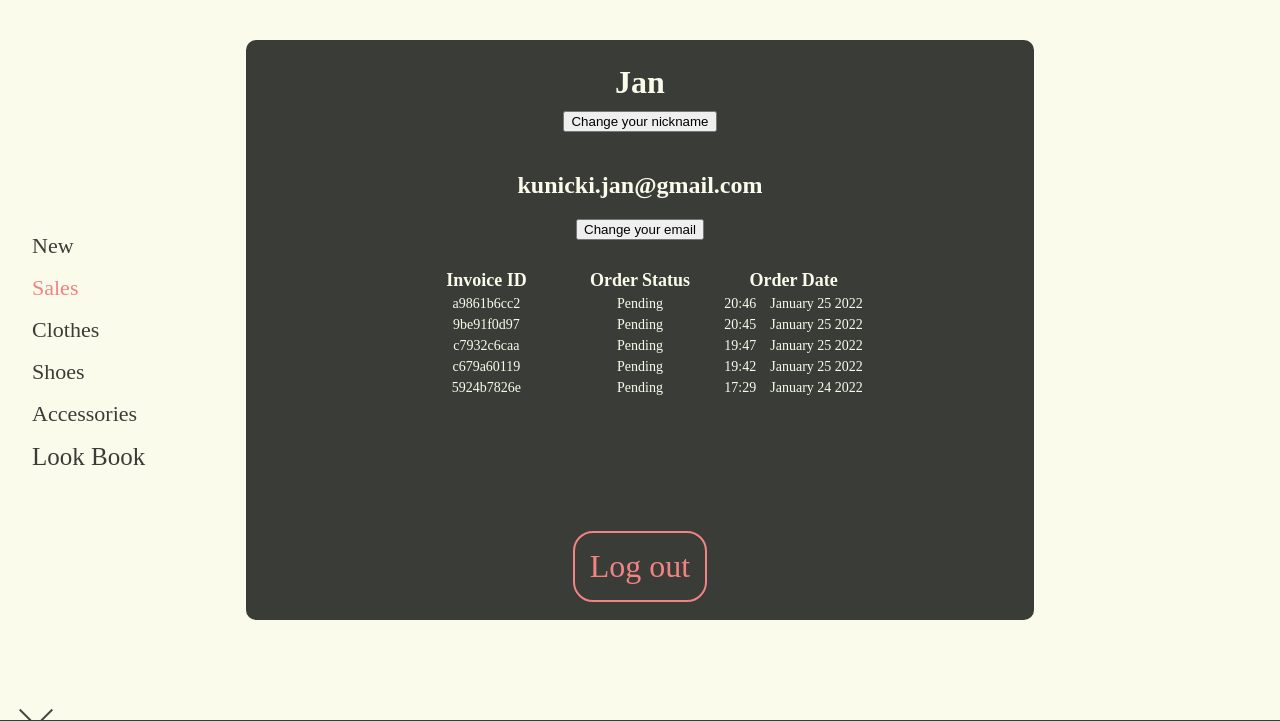
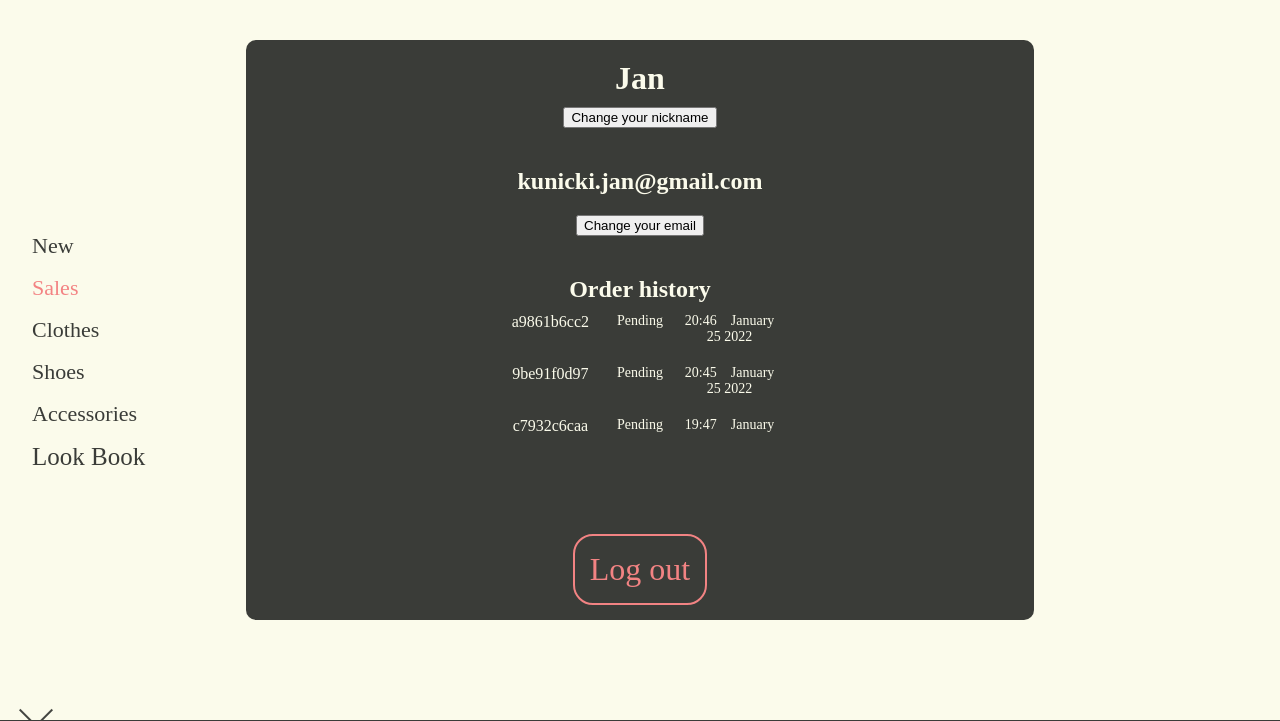
Before and after one commit to KrukowskiJ/Python_Project, a Flask app: page /user in a window 1280 px wide. Shown: the part 80-801 px from the top of the page. Run offline with Flask 2, Linux system fonts and the light colour scheme; a user stored in the database is signed in; data comes from the database, SQL or seed files in the repository; both versions use the stored data as it was after the commit; style sheets or scripts are compiled from the project's sources.

Commit message:
update user orders history view

```diff
--- a/flaskr/static/css/profile.css
+++ b/flaskr/static/css/profile.css
@@ -63,26 +63,26 @@
 
 .flex-container {
   display: flex;
-  flex-direction: row;
-  flex-wrap: nowrap;
-  justify-content: center;
-  align-items: center;
-  align-content: center;
-  text-align: center;
-  color: #FBFBEB;
-  font-weight: 600;
-  font-size: 18px;
-  margin: 30px;
+  flex-direction: column;
+  overflow: auto;
+  height:20vh;
+
+}
+
+.flex-container::-webkit-scrollbar{
+  display: none;
 }
 
 .flex-items {
-  width: 12vw;
+  width: 7vw;
   color: #FBFBEB;
+    justify-content: center;
+  align-items: center;
+  text-align: center;
 }
 .flex-items p {
   font-size: 14px;
   font-weight: 200;
-  margin: 5px 0px;
+  margin: 10px 0px;
 }
-
 /*# sourceMappingURL=profile.css.map */
--- a/flaskr/static/css/profile.scss
+++ b/flaskr/static/css/profile.scss
@@ -59,18 +59,13 @@ margin-top:5vh;
 
 .flex-container {
   display: flex;
-  flex-direction: row;
-  flex-wrap: nowrap;
-  justify-content: center;
-  align-items: center;
-  align-content: center;
-  text-align: center;
-  color: $primary-color;
-  font-weight: 600;
-  font-size: 18px;
-  margin:30px;
+  flex-direction: column;
+  overflow: auto;
+  height:30vh;
 }
-
+.flex-container::-webkit-scrollbar{
+  display: none;
+}
 .flex-items {
 
   width: 12vw;
--- a/flaskr/templates/profile.html
+++ b/flaskr/templates/profile.html
@@ -48,19 +48,34 @@
         <form class="change_button" action="{{ url_for('auth.change_email') }}" method="post">
             <button type="submit">Change your email</button>
         </form>
+        <h2 class="name" style="margin-top: 40px;">Order history</h2>
+        <div class="flex-container">
+             {% for item in data %}
+                <div style="display: flex; flex-direction: row">
+                    <div class="flex-items">
+                      <form  method="post" action="/invoice">
+                        <input type="hidden" name="fv_id" value="{{ item.invoice }}">
+                        <button style="background: none;
+                        margin: 10px 0px;
+                        color: inherit;
+                        border: none;
+                        padding: 0;
+                        font: inherit;
+                        cursor: pointer;
+                        outline: inherit;" >{{  item.invoice }}</button>
+                      </form>
+                    </div>
+                    <div class="flex-items">
+                        <p>{{  item.status }}</p>
+                    </div>
+                    <div class="flex-items">
+                        <p> {{  item.date_created.strftime("%H:%M")}}&nbsp;&nbsp;&nbsp;&nbsp;{{  item.date_created.strftime("%B %d %Y") }}</p>
+                    </div>
+                </div>
+            {%  endfor %}
+            </div>
+        <a href="/logout" class="login_btn" style="margin-top: 100px;">Log out</a>
 
-        <div class="flex-container">
-           <div class="flex-items">Invoice ID
-           {% for item in data %} <p>{{  item.invoice }}</p>{%  endfor %}
-           </div>
-           <div class="flex-items">Order Status
-            {% for item in data %} <p>{{  item.status }}</p>{%  endfor %}</div>
-           <div class="flex-items">Order Date
-               {% for item in data %}<p> {{  item.date_created.strftime("%H:%M")}}&nbsp;&nbsp;&nbsp;&nbsp;{{  item.date_created.strftime("%B %d %Y") }}</p>{%  endfor %}
-           </div>
-           </div>
-        <a href="/logout" class="login_btn" style="margin-top: 100px;">Log out</a>
-        </div>
 
     {% endif %}
 
```
Also changed, not shown: flaskr/routes.py (+10 -0 lines), flaskr/templates/order.html (+11 -5 lines), flaskr/data.db.
